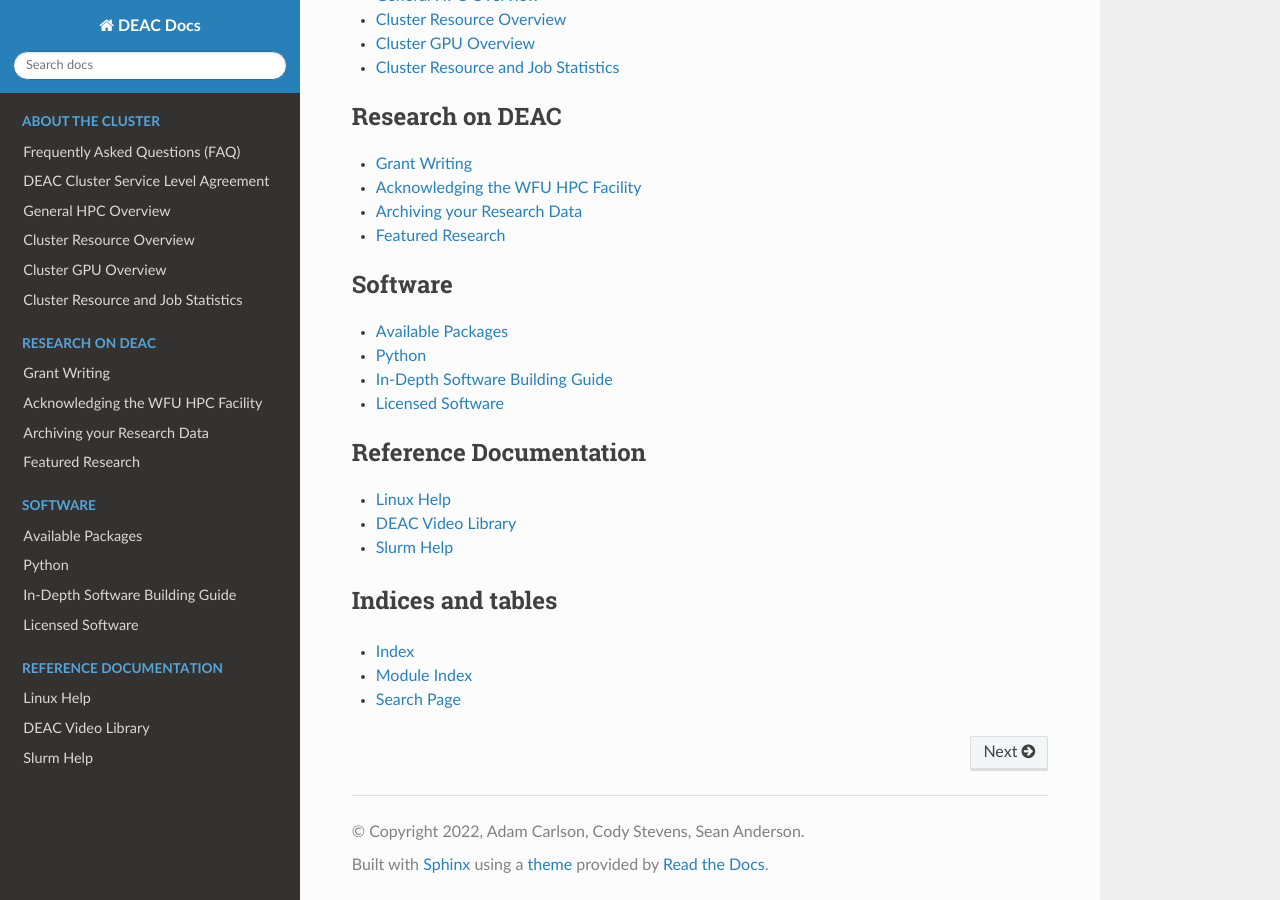
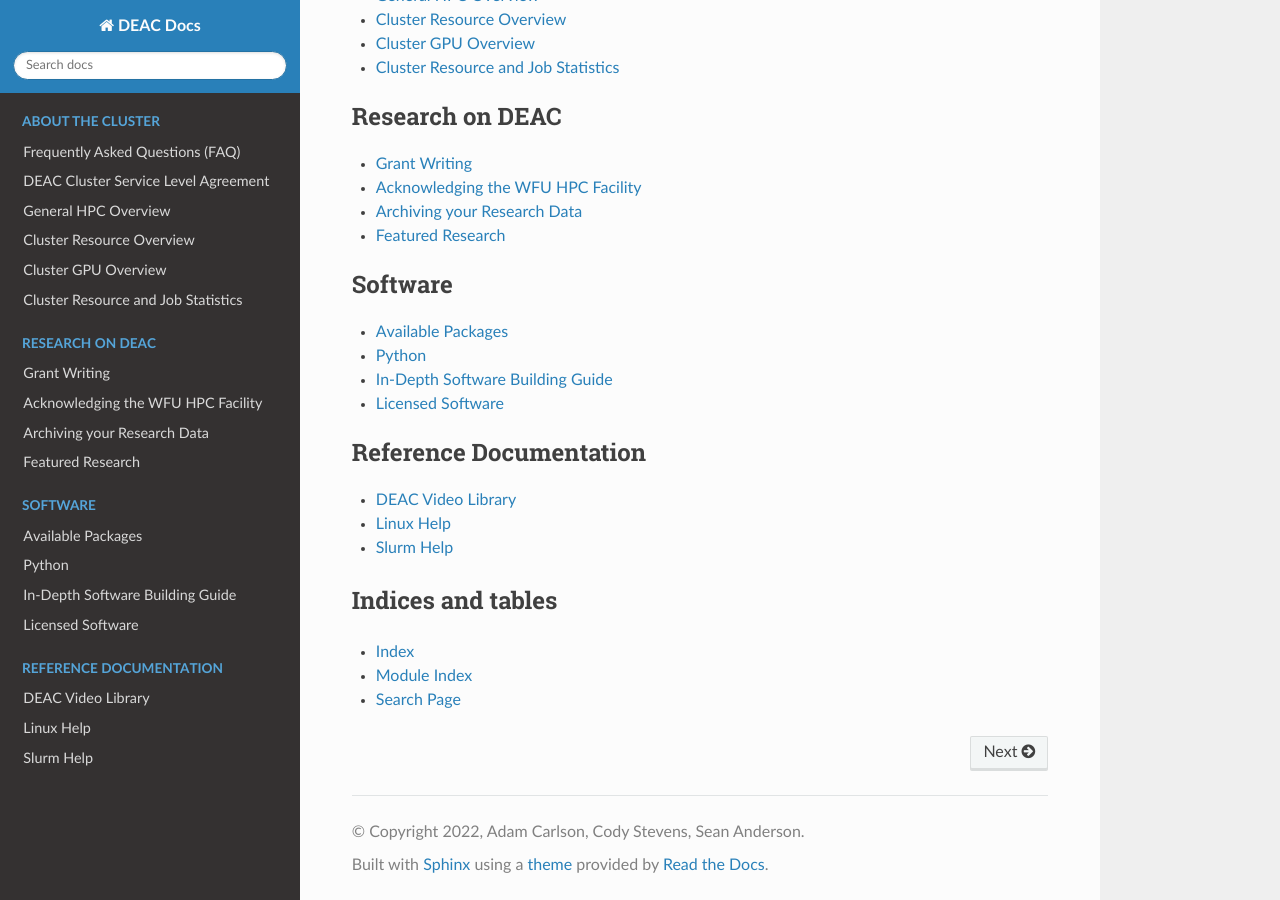
Before and after one commit to WFU-HPC/deac-docs, a Sphinx documentation site: the page built from source/index.rst, in a window 1280 px wide and 900 px high, scrolled down 2755 px. Built offline with Sphinx 7.4.7 and the Read the Docs theme 3.1.0, drawn with Linux system fonts in a browser that asks for light colours.

```diff
--- a/source/index.rst
+++ b/source/index.rst
@@ -165,8 +165,8 @@ Table of Contents
    :maxdepth: 1
    :caption: Reference Documentation
 
+   reference-videos
    reference-linux
-   reference-videos
    reference-slurm
 ..   reference-repcom_meetings
 
```
